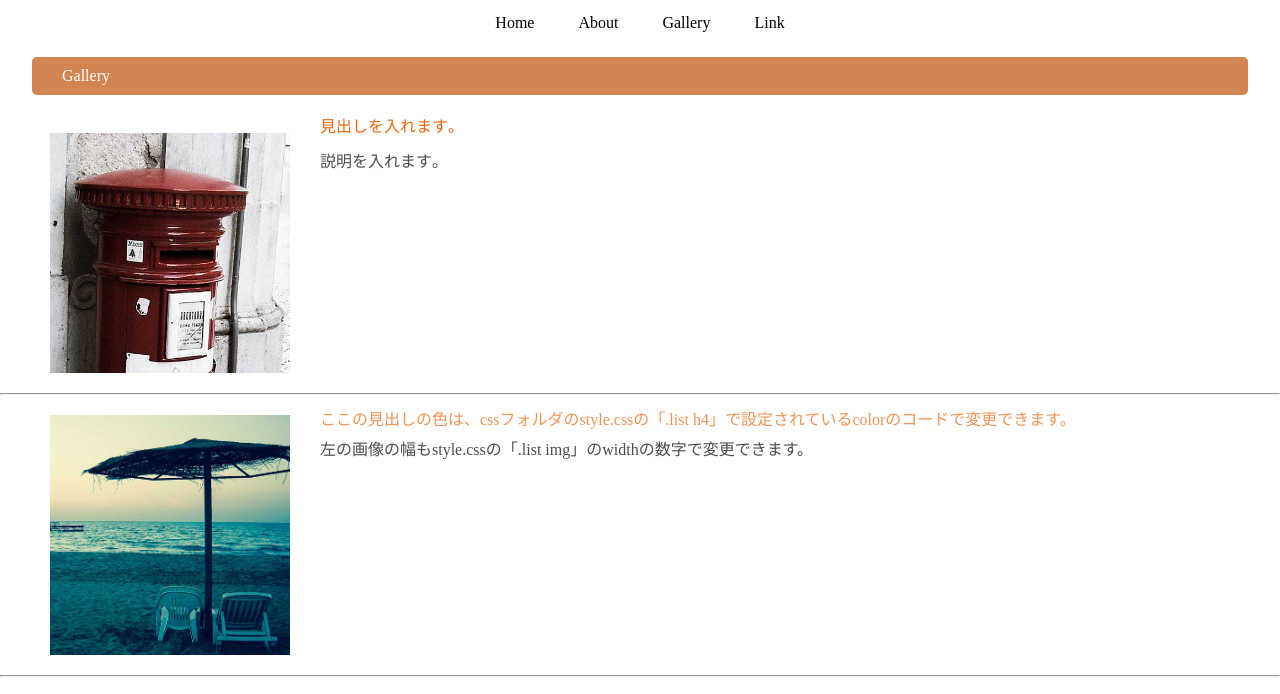
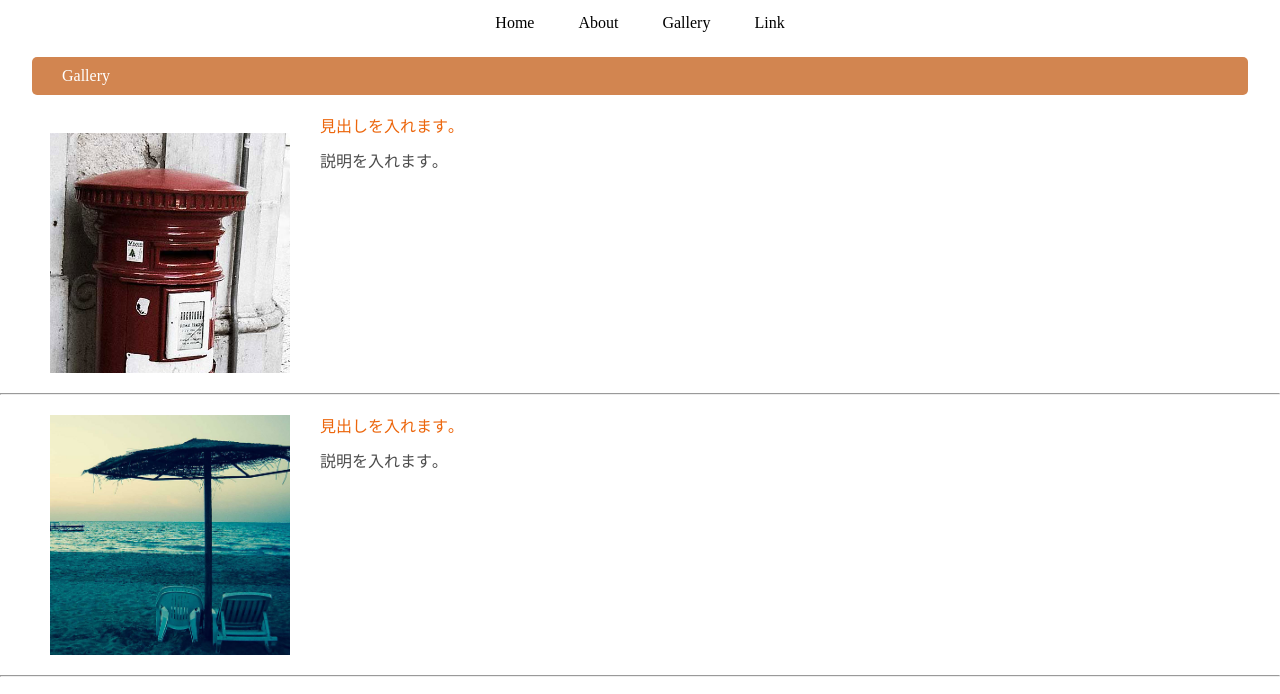
Before and after one commit to KOUDAI/it_univ_practice, a plain HTML site: page gallery.html in a window 1280 px wide. Shown: the part 105-799 px from the top of the page. Drawn offline with Linux system fonts and the light colour scheme.

Commit message:
Update gallery.html

```diff
--- a/gallery.html
+++ b/gallery.html
@@ -35,9 +35,12 @@
             <p class="kaijo1"></p>
             <hr>
             <img class="imgsample" src="images/sample2.jpg" alt="sample2" width="240" height="240">
+            <br>
+            <span style="color: rgb(236, 102, 12);">
+                見出しを入れます｡
+            </span>
             <div class="rule">
-                <span style="color: rgb(236, 102, 12);">ここの見出しの色は、cssフォルダのstyle.cssの「.list h4」で設定されているcolorのコードで変更できます。</span><br>
-                左の画像の幅もstyle.cssの「.list img」のwidthの数字で変更できます。
+                説明を入れます｡
             </div>
             <p class="kaijo1"></p>
             <hr>
```
